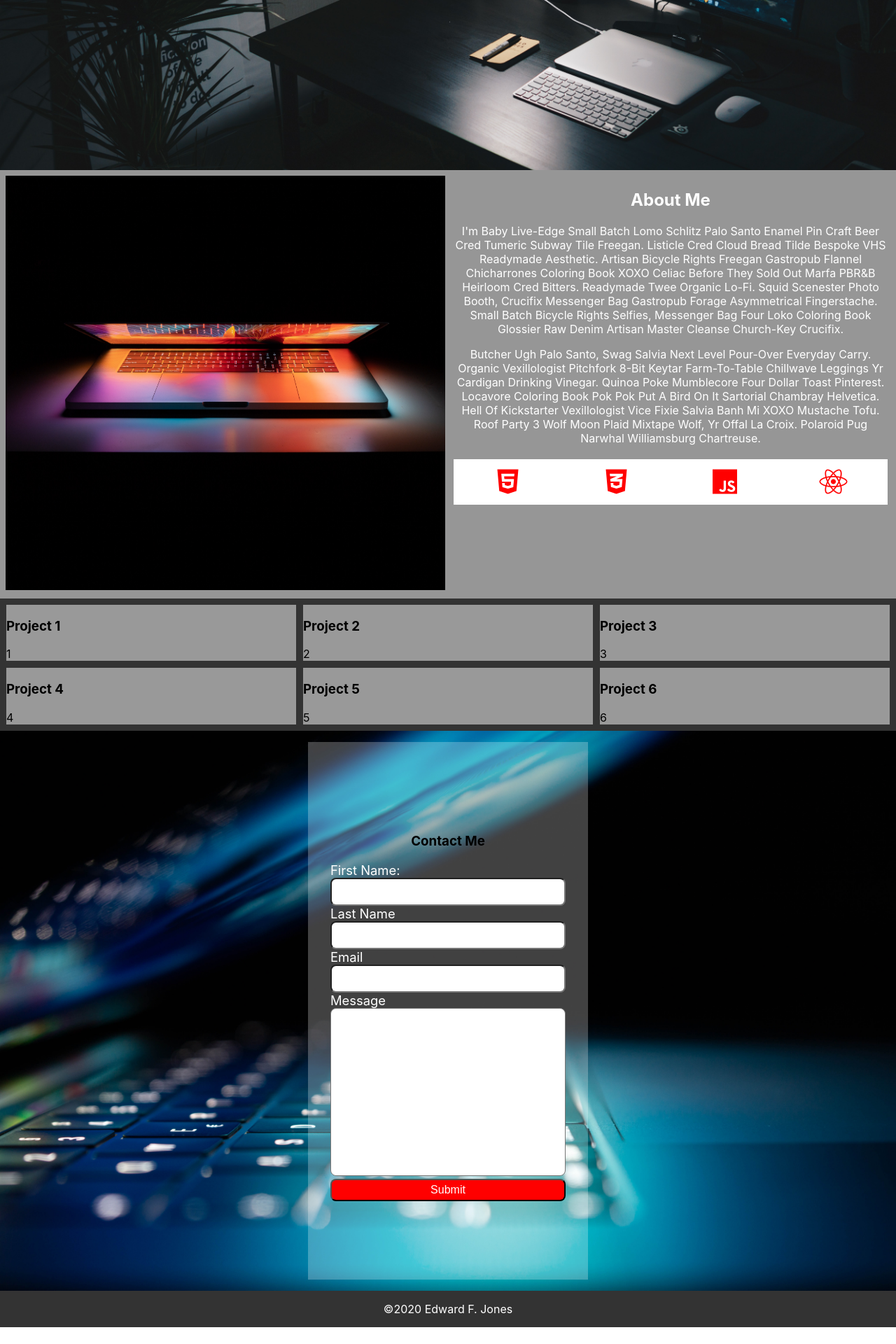
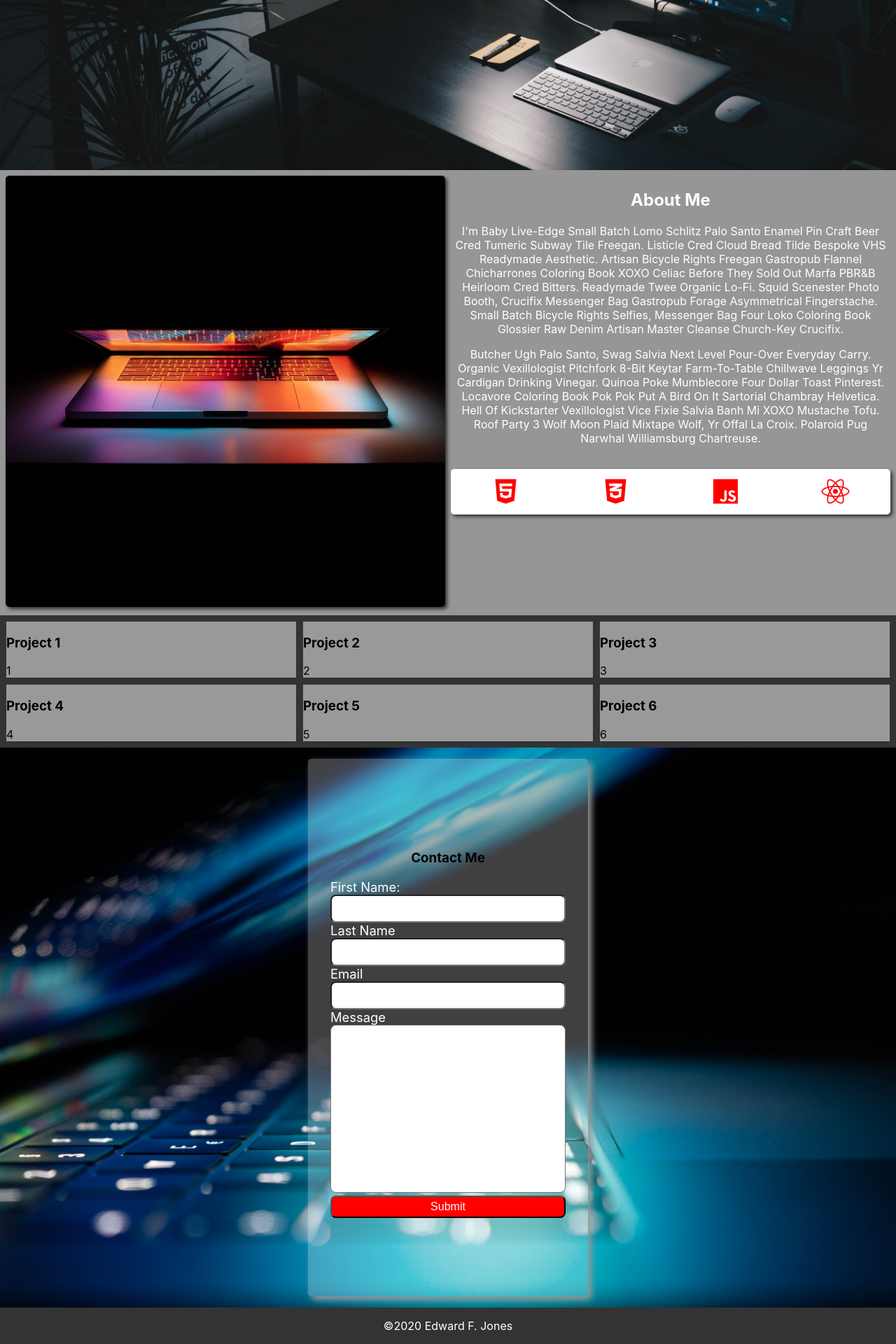
Before and after one commit to ed-f-jones/my-portfolio, a React (Create React App) app: page / in a window 1280 px wide. Shown: the part 557-2477 px from the top of the page at 70% size. Before the commit the page ends 2453 px from the top, so only its background shows below. Built offline with nearby package versions, Linux system fonts and the light colour scheme.

Commit message:
minor styling changes

```diff
--- a/src/App.css
+++ b/src/App.css
@@ -113,18 +113,27 @@ li a:hover {
   padding: .5rem;
 }
 
+.profile-pic {
+  width: 100%;
+  height: 77vh;
+  border-radius: 5px;
+  box-shadow: 3px 3px 5px #333;
+}
+
 .icon-container {
+  background-color: #fff;
   max-width: 100vw;
   display: grid;
   grid-template-columns:1fr 1fr 1fr 1fr;
   justify-content: space-around;
   align-items:center;
-  padding: .25rem;
+  border-radius: 5px;
+  margin-top: 5.5%;
+  box-shadow: 3px 3px 5px #333;
 }
 .icons {
   padding: .5rem 1.5rem;
   color: red;
-  background-color: #fff;
   font-size: 2.5rem;
   align-content: center;
 }
@@ -144,11 +153,6 @@ li a:hover {
   margin: 0;
   background-color: #999;
   border: 1px solid #333;
-}
-
-.profile-pic {
-  width: 100%;
-  height: 74vh;
 }
 
 .section-contact {
@@ -171,6 +175,8 @@ li a:hover {
   align-self: center;
   padding: 1rem;
   margin: auto;
+  border-radius: 5px;
+  box-shadow: 5px 5px 10px #999;
 }
 label {
   display: block;
--- a/src/components/Contact.js
+++ b/src/components/Contact.js
@@ -7,7 +7,7 @@ import React from 'react'
     // background pictures needs to be added.
     return (
         <section className="section-contact">
-            <div className="contact-container">
+            <div className="contact-container" data-aos="fadein" aos-duration="1500">
                 <h3>Contact me</h3>
                 <form>
                     <div>
```
